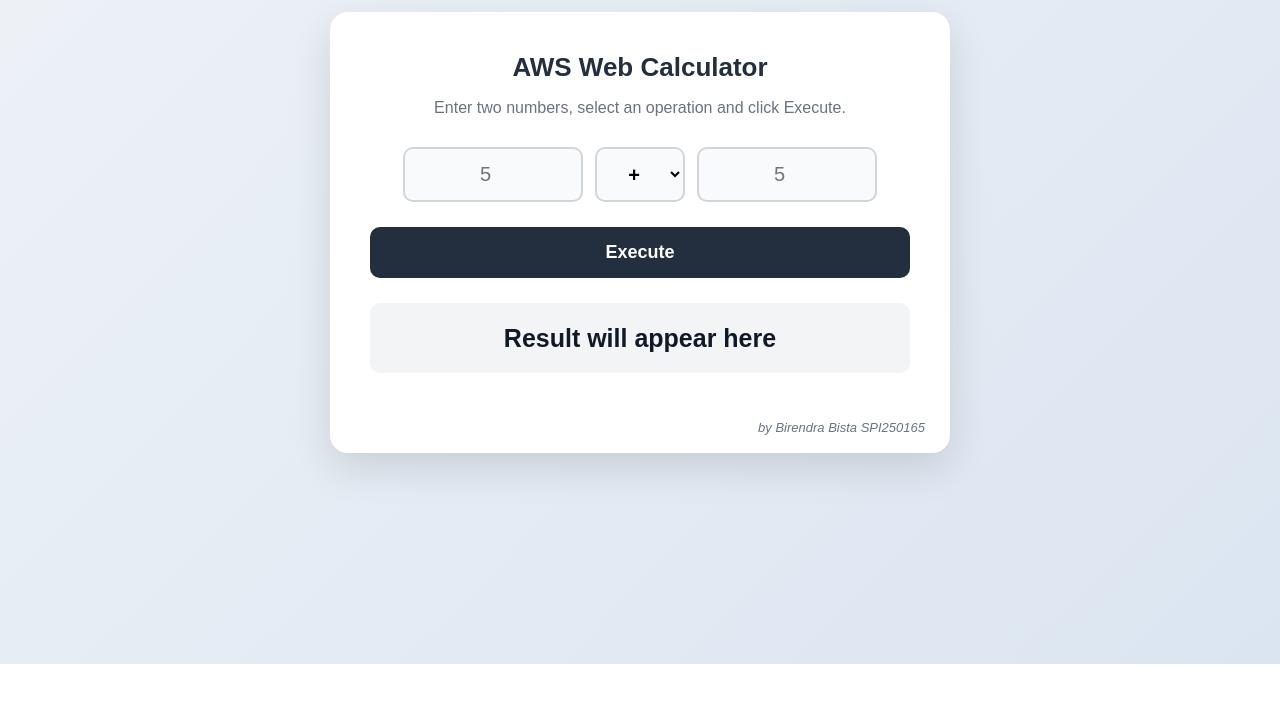
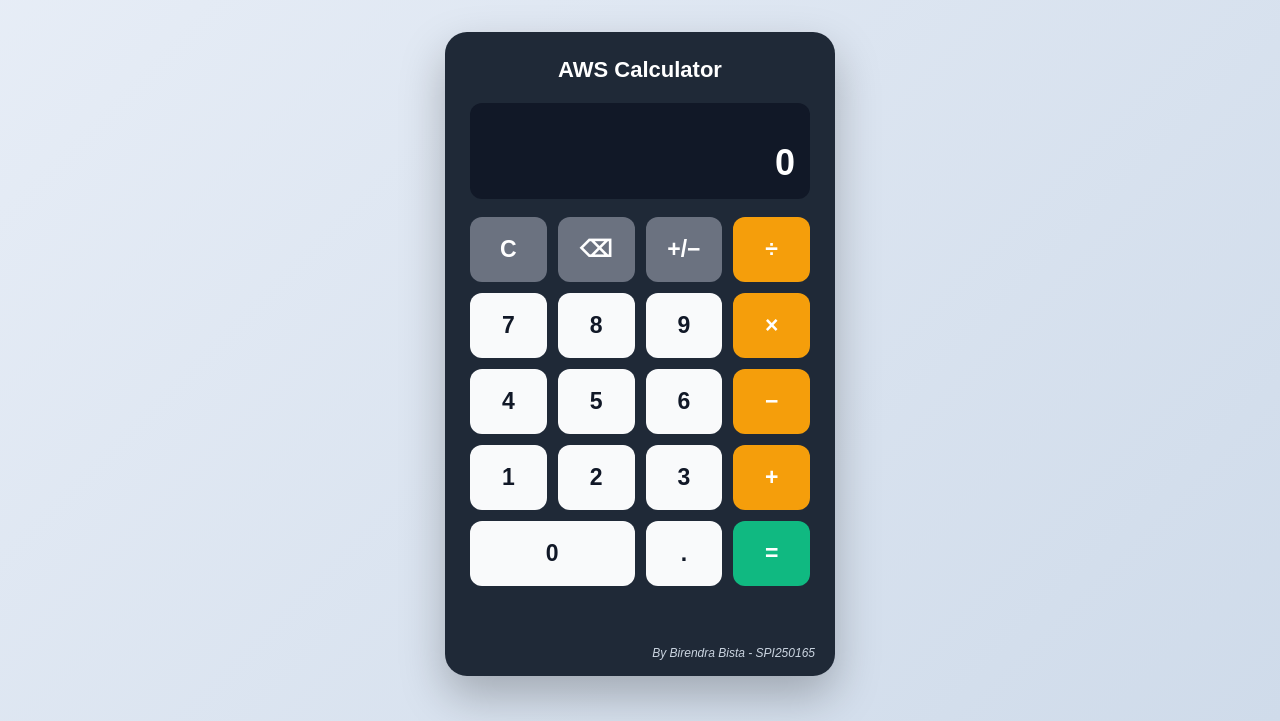
Before and after one commit to Bee10/Web_APP_Calculator, a plain HTML site: page index.html in a window 1280 px wide. Shown: the part 136-857 px from the top of the page. Before the commit the page ends 800 px from the top, so only its background shows below. Drawn offline with Linux system fonts and the light colour scheme.

Commit message:
Redesigning calculator

```diff
--- a/index.html
+++ b/index.html
@@ -5,7 +5,7 @@
     <meta charset="UTF-8">
     <meta name="viewport" content="width=device-width, initial-scale=1.0">
 
-    <title>MDS615 Cloud Computing - Calculator</title>
+    <title>Calculator</title>
 
     <style>
         * {
@@ -16,235 +16,265 @@
             margin: 0;
             min-height: 100vh;
             font-family: Arial, Helvetica, sans-serif;
-            background: linear-gradient(135deg, #eef2f7, #dbe5f1);
+            background: linear-gradient(135deg, #e8eef7, #cfdbea);
             display: flex;
             flex-direction: column;
             align-items: center;
-            padding: 50px 20px;
+            padding: 45px 20px;
         }
 
         .main-heading {
             text-align: center;
-            margin-bottom: 40px;
             color: #1f2937;
-            font-size: 32px;
-            font-weight: 700;
+            font-size: 30px;
+            margin-bottom: 35px;
         }
 
         .calculator {
             position: relative;
             width: 100%;
-            max-width: 620px;
-            background: white;
-            border-radius: 18px;
-            padding: 40px 40px 65px;
-            box-shadow: 0 15px 40px rgba(0, 0, 0, 0.12);
+            max-width: 390px;
+            background: #1f2937;
+            padding: 25px 25px 55px;
+            border-radius: 22px;
+            box-shadow: 0 20px 45px rgba(0, 0, 0, 0.25);
         }
 
         .calculator-title {
+            color: white;
             text-align: center;
-            font-size: 26px;
-            color: #232f3e;
             margin-top: 0;
-            margin-bottom: 10px;
+            margin-bottom: 20px;
+            font-size: 22px;
         }
 
-        .description {
-            text-align: center;
-            color: #6b7280;
-            margin-bottom: 30px;
+        .display {
+            width: 100%;
+            min-height: 90px;
+            background: #111827;
+            color: white;
+            border-radius: 12px;
+            padding: 15px;
+            margin-bottom: 18px;
+            display: flex;
+            flex-direction: column;
+            justify-content: center;
+            align-items: flex-end;
+            overflow: hidden;
         }
 
-        .calculation-row {
-            display: flex;
-            align-items: center;
-            justify-content: center;
-            gap: 12px;
+        #expression {
+            font-size: 17px;
+            color: #9ca3af;
+            min-height: 24px;
         }
 
-        input,
-        select {
-            height: 55px;
-            border: 2px solid #d1d5db;
-            border-radius: 10px;
-            font-size: 20px;
-            text-align: center;
-            background: #f9fafb;
-            outline: none;
+        #displayValue {
+            font-size: 36px;
+            font-weight: bold;
+            word-break: break-all;
         }
 
-        input {
-            width: 180px;
+        .buttons {
+            display: grid;
+            grid-template-columns: repeat(4, 1fr);
+            gap: 11px;
         }
 
-        select {
-            width: 90px;
+        button {
+            height: 65px;
+            border: none;
+            border-radius: 12px;
+            font-size: 23px;
+            font-weight: bold;
             cursor: pointer;
-            font-weight: bold;
+            transition: 0.15s;
         }
 
-        input:focus,
-        select:focus {
-            border-color: #2563eb;
-            background: white;
+        button:hover {
+            transform: translateY(-2px);
         }
 
-        .execute-button {
-            display: block;
-            width: 100%;
-            padding: 15px;
-            margin-top: 25px;
-            border: none;
-            border-radius: 10px;
-            background: #232f3e;
-            color: white;
-            font-size: 18px;
-            font-weight: bold;
-            cursor: pointer;
-            transition: 0.2s;
+        button:active {
+            transform: scale(0.97);
         }
 
-        .execute-button:hover {
-            background: #37475a;
-            transform: translateY(-1px);
+        .number {
+            background: #f9fafb;
+            color: #111827;
         }
 
-        .result-box {
-            margin-top: 25px;
-            min-height: 70px;
-            border-radius: 10px;
-            background: #f3f4f6;
-            display: flex;
-            align-items: center;
-            justify-content: center;
-            padding: 15px;
+        .operator {
+            background: #f59e0b;
+            color: white;
         }
 
-        #result {
-            margin: 0;
-            font-size: 25px;
-            font-weight: bold;
-            color: #111827;
-            text-align: center;
+        .utility {
+            background: #6b7280;
+            color: white;
         }
 
-        #error {
+        .equals {
+            background: #10b981;
+            color: white;
+        }
+
+        .zero {
+            grid-column: span 2;
+        }
+
+        #message {
+            color: #fca5a5;
+            text-align: center;
             margin-top: 15px;
-            text-align: center;
-            color: #dc2626;
-            font-weight: bold;
+            min-height: 20px;
+            font-size: 14px;
         }
 
         .student-info {
             position: absolute;
-            bottom: 18px;
-            right: 25px;
-            font-size: 13px;
-            color: #6b7280;
+            right: 20px;
+            bottom: 16px;
+            color: #cbd5e1;
+            font-size: 12px;
             font-style: italic;
         }
 
-        @media (max-width: 600px) {
-
+        @media (max-width: 500px) {
             .main-heading {
-                font-size: 24px;
+                font-size: 23px;
             }
 
             .calculator {
-                padding: 30px 20px 65px;
+                max-width: 350px;
             }
 
-            .calculation-row {
-                gap: 7px;
+            button {
+                height: 58px;
+                font-size: 20px;
             }
 
-            input {
-                width: 110px;
-                font-size: 17px;
-            }
-
-            select {
-                width: 70px;
-                font-size: 18px;
+            #displayValue {
+                font-size: 31px;
             }
         }
     </style>
+</head>
 
-</head>
 
 <body>
 
     <h1 class="main-heading">
-        Welcome to 2nd Assessment of MDS615 Cloud_Computing
+        Welcome to 2nd Assessment of MDS615 Cloud_Computing and Application_Development
     </h1>
 
 
     <div class="calculator">
 
         <h2 class="calculator-title">
-            AWS Web Calculator
+            AWS Calculator
         </h2>
 
-        <p class="description">
-            Enter two numbers, select an operation and click Execute.
-        </p>
 
+        <div class="display">
 
-        <div class="calculation-row">
+            <div id="expression"></div>
 
-            <input
-                type="number"
-                id="number1"
-                placeholder="5"
-                step="any"
-            >
-
-
-            <select id="operation">
-
-                <option value="add">+</option>
-
-                <option value="subtract">−</option>
-
-                <option value="multiply">×</option>
-
-                <option value="divide">÷</option>
-
-            </select>
-
-
-            <input
-                type="number"
-                id="number2"
-                placeholder="5"
-                step="any"
-            >
+            <div id="displayValue">0</div>
 
         </div>
 
 
-        <button
-            class="execute-button"
-            onclick="calculate()"
-        >
-            Execute
-        </button>
+        <div class="buttons">
+
+            <button class="utility" onclick="clearCalculator()">
+                C
+            </button>
+
+            <button class="utility" onclick="backspace()">
+                ⌫
+            </button>
+
+            <button class="utility" onclick="toggleSign()">
+                +/−
+            </button>
+
+            <button class="operator" onclick="chooseOperation('divide')">
+                ÷
+            </button>
 
 
-        <div class="result-box">
+            <button class="number" onclick="appendNumber('7')">
+                7
+            </button>
 
-            <p id="result">
-                Result will appear here
-            </p>
+            <button class="number" onclick="appendNumber('8')">
+                8
+            </button>
+
+            <button class="number" onclick="appendNumber('9')">
+                9
+            </button>
+
+            <button class="operator" onclick="chooseOperation('multiply')">
+                ×
+            </button>
+
+
+            <button class="number" onclick="appendNumber('4')">
+                4
+            </button>
+
+            <button class="number" onclick="appendNumber('5')">
+                5
+            </button>
+
+            <button class="number" onclick="appendNumber('6')">
+                6
+            </button>
+
+            <button class="operator" onclick="chooseOperation('subtract')">
+                −
+            </button>
+
+
+            <button class="number" onclick="appendNumber('1')">
+                1
+            </button>
+
+            <button class="number" onclick="appendNumber('2')">
+                2
+            </button>
+
+            <button class="number" onclick="appendNumber('3')">
+                3
+            </button>
+
+            <button class="operator" onclick="chooseOperation('add')">
+                +
+            </button>
+
+
+            <button class="number zero" onclick="appendNumber('0')">
+                0
+            </button>
+
+            <button class="number" onclick="appendDecimal()">
+                .
+            </button>
+
+            <button class="equals" onclick="executeCalculation()">
+                =
+            </button>
 
         </div>
 
 
-        <div id="error"></div>
+        <div id="message"></div>
 
 
         <div class="student-info">
-            by Birendra Bista SPI250165
+            By Birendra Bista - SPI250165
         </div>
 
     </div>
@@ -256,41 +286,149 @@
             "https://0k86i8xhyk.execute-api.us-east-1.amazonaws.com/dev/calculate";
 
 
-        async function calculate() {
-
-            const number1 =
-                document.getElementById("number1").value;
-
-            const number2 =
-                document.getElementById("number2").value;
-
-            const operation =
-                document.getElementById("operation").value;
-
-            const resultElement =
-                document.getElementById("result");
-
-            const errorElement =
-                document.getElementById("error");
+        let currentValue = "0";
+        let firstNumber = null;
+        let selectedOperation = null;
+        let waitingForSecondNumber = false;
+        let expressionText = "";
 
 
-            errorElement.textContent = "";
+        const displayValue =
+            document.getElementById("displayValue");
+
+        const expression =
+            document.getElementById("expression");
+
+        const message =
+            document.getElementById("message");
 
 
-            if (number1 === "" || number2 === "") {
+        function updateDisplay() {
 
-                resultElement.textContent =
-                    "Result will appear here";
+            displayValue.textContent = currentValue;
 
-                errorElement.textContent =
-                    "Please enter both numbers.";
+            expression.textContent = expressionText;
+        }
+
+
+        function appendNumber(number) {
+
+            message.textContent = "";
+
+            if (waitingForSecondNumber) {
+
+                currentValue = number;
+                waitingForSecondNumber = false;
+
+            }
+
+            else if (currentValue === "0") {
+
+                currentValue = number;
+
+            }
+
+            else {
+
+                currentValue += number;
+
+            }
+
+            updateDisplay();
+        }
+
+
+        function appendDecimal() {
+
+            message.textContent = "";
+
+            if (waitingForSecondNumber) {
+
+                currentValue = "0.";
+                waitingForSecondNumber = false;
+                updateDisplay();
+
+                return;
+            }
+
+            if (!currentValue.includes(".")) {
+
+                currentValue += ".";
+
+            }
+
+            updateDisplay();
+        }
+
+
+        function getSymbol(operation) {
+
+            if (operation === "add") return "+";
+
+            if (operation === "subtract") return "−";
+
+            if (operation === "multiply") return "×";
+
+            if (operation === "divide") return "÷";
+
+            return "";
+        }
+
+
+        function chooseOperation(operation) {
+
+            message.textContent = "";
+
+            firstNumber = parseFloat(currentValue);
+
+            selectedOperation = operation;
+
+            expressionText =
+                `${currentValue} ${getSymbol(operation)}`;
+
+            waitingForSecondNumber = true;
+
+            updateDisplay();
+        }
+
+
+        async function executeCalculation() {
+
+            message.textContent = "";
+
+            if (
+                firstNumber === null ||
+                selectedOperation === null
+            ) {
+
+                message.textContent =
+                    "Please select an operation first.";
 
                 return;
             }
 
 
-            resultElement.textContent =
-                "Executing calculation...";
+            const secondNumber =
+                parseFloat(currentValue);
+
+
+            if (
+                selectedOperation === "divide" &&
+                secondNumber === 0
+            ) {
+
+                message.textContent =
+                    "Cannot divide by zero.";
+
+                return;
+            }
+
+
+            expressionText =
+                `${firstNumber} ${getSymbol(selectedOperation)} ${secondNumber} =`;
+
+            displayValue.textContent =
+                "Calculating...";
 
 
             try {
@@ -306,11 +444,11 @@
 
                         body: JSON.stringify({
 
-                            number1: Number(number1),
+                            number1: firstNumber,
 
-                            number2: Number(number2),
+                            number2: secondNumber,
 
-                            operation: operation
+                            operation: selectedOperation
 
                         })
                     }
@@ -328,41 +466,103 @@
                 }
 
 
-                let symbol = "";
+                currentValue =
+                    String(data.result);
 
-                if (operation === "add") {
-                    symbol = "+";
-                }
+                firstNumber = null;
 
-                else if (operation === "subtract") {
-                    symbol = "−";
-                }
+                selectedOperation = null;
 
-                else if (operation === "multiply") {
-                    symbol = "×";
-                }
+                waitingForSecondNumber = false;
 
-                else if (operation === "divide") {
-                    symbol = "÷";
-                }
-
-
-                resultElement.textContent =
-                    `${number1} ${symbol} ${number2} = ${data.result}`;
+                updateDisplay();
 
             }
 
             catch (error) {
 
-                resultElement.textContent =
-                    "Unable to calculate";
+                displayValue.textContent =
+                    "Error";
 
-                errorElement.textContent =
+                message.textContent =
                     error.message;
+            }
+        }
+
+
+        function clearCalculator() {
+
+            currentValue = "0";
+
+            firstNumber = null;
+
+            selectedOperation = null;
+
+            waitingForSecondNumber = false;
+
+            expressionText = "";
+
+            message.textContent = "";
+
+            updateDisplay();
+        }
+
+
+        function backspace() {
+
+            if (
+                waitingForSecondNumber ||
+                currentValue === "0"
+            ) {
+
+                return;
+            }
+
+
+            currentValue =
+                currentValue.slice(0, -1);
+
+
+            if (
+                currentValue === "" ||
+                currentValue === "-"
+            ) {
+
+                currentValue = "0";
 
             }
 
+            updateDisplay();
         }
+
+
+        function toggleSign() {
+
+            if (currentValue === "0") {
+
+                return;
+            }
+
+
+            if (currentValue.startsWith("-")) {
+
+                currentValue =
+                    currentValue.substring(1);
+
+            }
+
+            else {
+
+                currentValue =
+                    "-" + currentValue;
+
+            }
+
+            updateDisplay();
+        }
+
+
+        updateDisplay();
 
     </script>
 
```
